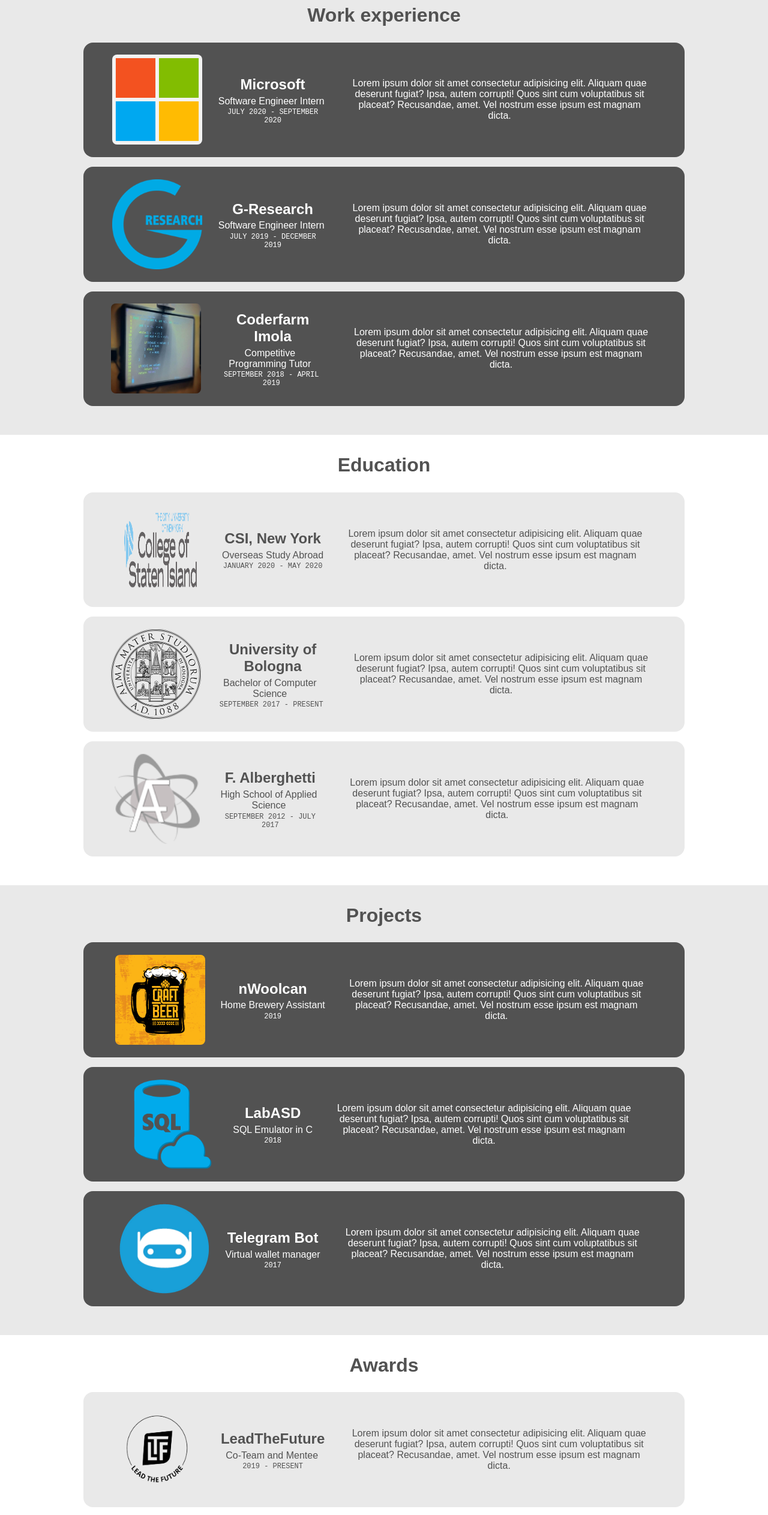
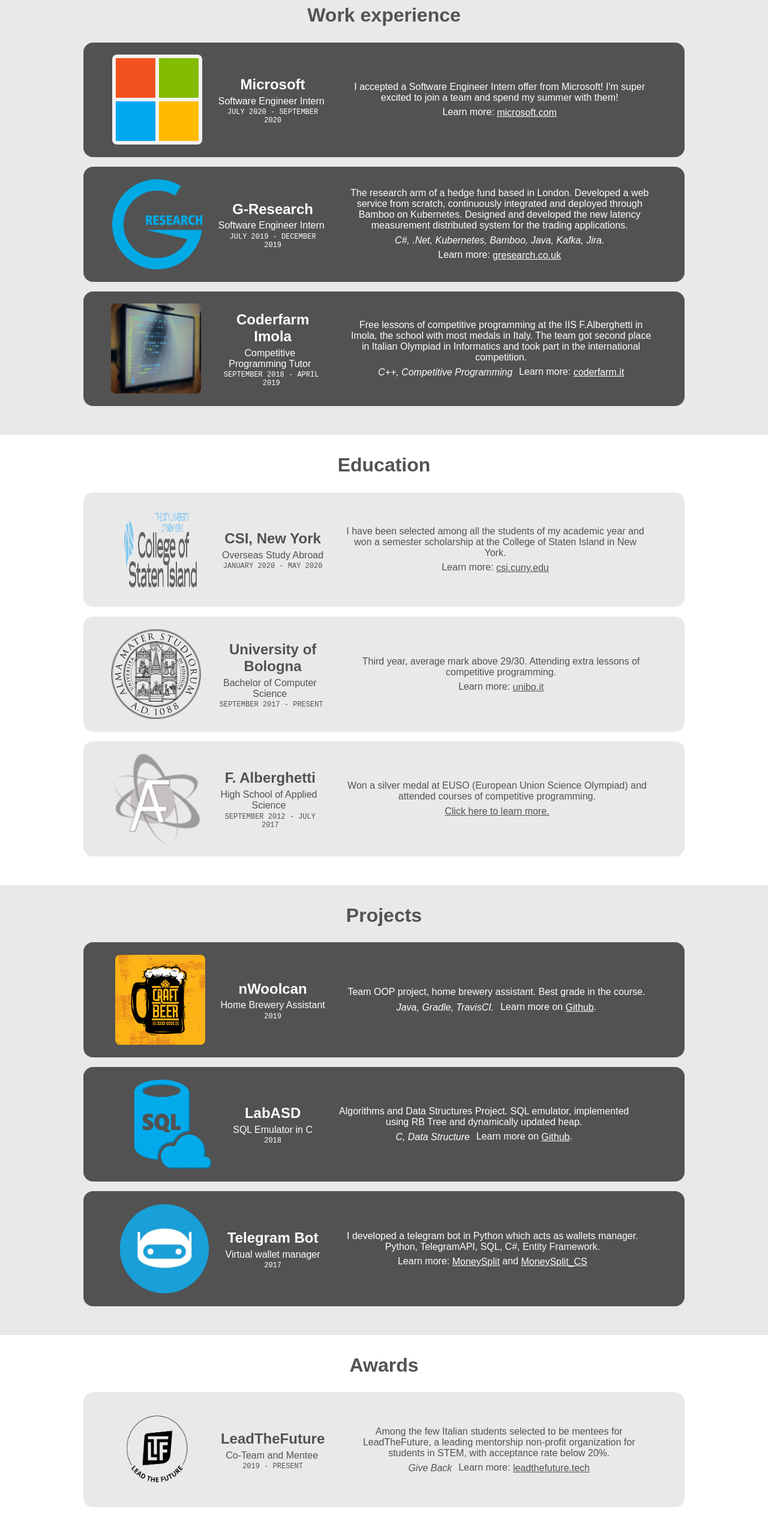
Before and after one commit to samueleceroni/samueleceroni.github.io, a plain HTML site: page details.html in a window 1280 px wide. Shown: the part 220-2746 px from the top of the page at 60% size. Drawn offline with Linux system fonts and the light colour scheme.

Commit message:
fill real info

```diff
--- a/css/common-style.css
+++ b/css/common-style.css
@@ -29,6 +29,9 @@
 
 *, *::before, *::after {
     box-sizing: inherit;
+}
+
+* {
     font-family: sans-serif;
     color: var(--default-text-color);
 }
@@ -37,7 +40,7 @@
     margin:0;
 }
 
-div.topbar {
+div.navbar {
     background-color: var(--header-background-color);
     padding: var(--header-padding);
     text-align: center;
@@ -46,39 +49,39 @@
     justify-content: space-between;
 }
 
-div.topbar * {
+div.navbar * {
     color: var(--header-text-color);
     font-weight: bold;
     vertical-align: middle;
 }
 
-div.topbar div.full-name {
+div.navbar div.full-name {
     font-weight: bold;
     font-size: xx-large;
     padding: var(--header-text-padding);
 }
 
-div.topbar > div.full-name a, div.topbar > nav.topnav a {
+div.navbar > div.full-name a, div.navbar > nav.pages-nav a {
     text-decoration: none;
     padding: var(--header-text-padding);
     border-radius: var(--header-text-border-radius);
 }
 
-div.topbar .topnav a {
+div.navbar .pages-nav a {
     font-size: 20px;
 }
 
-div.topbar > nav.topnav > a:hover, div.topbar > div.full-name > a:hover {
+div.navbar > nav.pages-nav > a:hover, div.navbar > div.full-name > a:hover {
     background-color: var(--header-text-background-color-hover);
     color: var(--header-text-color-hover);
 }
 
-div.topbar .contacts-bar a img {
+div.navbar .contacts-bar a img {
     height: 2.2em;
     margin: 0.2em;
 }
 
-div.topbar .contacts-bar a img:hover {
+div.navbar .contacts-bar a img:hover {
     height: 2.6em;
     margin: 0;
 }
@@ -116,7 +119,7 @@
     background-color: var(--section-even-element-background-color);
 }
 
-section:nth-of-type(even) div.summary-element p, section:nth-of-type(even) div.detail-element p {
+section:nth-of-type(even) div.summary-element p, section:nth-of-type(even) div.detail-element p, section:nth-of-type(even) div.summary-element p *, section:nth-of-type(even) div.detail-element p *  {
     color:var(--section-even-element-text-color);
 }
 
--- a/details.html
+++ b/details.html
@@ -8,11 +8,11 @@
 </head>
 <body>
     <header>
-        <div class="topbar">
+        <div class="navbar">
             <div class="full-name">
                 <a href="index.html">Samuele Ceroni</a>
             </div>
-            <nav class="topnav">
+            <nav class="pages-nav">
                 <a href="details.html#experience">Experience</a>
                 <a href="details.html#education">Education</a>
                 <a href="details.html#projects">Projects</a>
@@ -44,7 +44,8 @@
                             <p class="detail-element-dates">JULY 2020 - SEPTEMBER 2020</p>
                         </div>
                         <div class="detail-element-description">
-                            <p>Lorem ipsum dolor sit amet consectetur adipisicing elit. Aliquam quae deserunt fugiat? Ipsa, autem corrupti! Quos sint cum voluptatibus sit placeat? Recusandae, amet. Vel nostrum esse ipsum est magnam dicta.</p>
+                            <p>I accepted a Software Engineer Intern offer from Microsoft! I'm super excited to join a team and spend my summer with them!</p>
+                            <p>Learn more: <a href="https://www.microsoft.com">microsoft.com</a></p>
                         </div>
                     </div>
                     <div class="detail-element" id="g-research-detail">
@@ -55,7 +56,9 @@
                             <p class="detail-element-dates">JULY 2019 - DECEMBER 2019</p>
                         </div>
                         <div class="detail-element-description">
-                            <p>Lorem ipsum dolor sit amet consectetur adipisicing elit. Aliquam quae deserunt fugiat? Ipsa, autem corrupti! Quos sint cum voluptatibus sit placeat? Recusandae, amet. Vel nostrum esse ipsum est magnam dicta.</p>
+                            <p>The research arm of a hedge fund based in London. Developed a web service from scratch, continuously integrated and deployed through Bamboo on Kubernetes. Designed and developed the new latency measurement distributed system for the trading applications.</p>
+                            <p><i>C#, .Net, Kubernetes, Bamboo, Java, Kafka,  Jira.</i></p>
+                            <p>Learn more: <a href="https://www.gresearch.co.uk">gresearch.co.uk</a></p>
                         </div>
                     </div>
                     <div class="detail-element" id="coderfarm-detail">
@@ -66,7 +69,9 @@
                             <p class="detail-element-dates"> SEPTEMBER 2018 - APRIL 2019</p>
                         </div>
                         <div class="detail-element-description">
-                            <p>Lorem ipsum dolor sit amet consectetur adipisicing elit. Aliquam quae deserunt fugiat? Ipsa, autem corrupti! Quos sint cum voluptatibus sit placeat? Recusandae, amet. Vel nostrum esse ipsum est magnam dicta.</p>
+                            <p>Free lessons of competitive programming at the IIS F.Alberghetti in Imola, the school with most medals in Italy. The team got second place in Italian Olympiad in Informatics and took part in the international competition.</p>
+                            <p><i>C++, Competitive Programming</i></p>
+                            <p>Learn more: <a href="https://www.coderfarm.it">coderfarm.it</a></p>
                         </div>
                     </div>
                 </div>
@@ -84,7 +89,8 @@
                             <p class="detail-element-dates">JANUARY 2020 - MAY 2020</p>
                         </div>
                         <div class="detail-element-description">
-                            <p>Lorem ipsum dolor sit amet consectetur adipisicing elit. Aliquam quae deserunt fugiat? Ipsa, autem corrupti! Quos sint cum voluptatibus sit placeat? Recusandae, amet. Vel nostrum esse ipsum est magnam dicta.</p>
+                            <p>I have been selected among all the students of my academic year and won a semester scholarship at the College of Staten Island in New York.</p>
+                            <p>Learn more: <a href="https://www.csi.cuny.edu">csi.cuny.edu</a></p>
                         </div>
                     </div>
                     <div class="detail-element" id="unibo-detail">
@@ -95,7 +101,8 @@
                             <p class="detail-element-dates">SEPTEMBER 2017 - PRESENT</p>
                         </div>
                         <div class="detail-element-description">
-                            <p>Lorem ipsum dolor sit amet consectetur adipisicing elit. Aliquam quae deserunt fugiat? Ipsa, autem corrupti! Quos sint cum voluptatibus sit placeat? Recusandae, amet. Vel nostrum esse ipsum est magnam dicta.</p>
+                            <p>Third year, average mark above 29/30. Attending extra lessons of competitive programming.</p>
+                            <p>Learn more: <a href="https://www.unibo.it/en">unibo.it</a></p>
                         </div>
                     </div>
                     <div class="detail-element" id="falberghetti-detail">
@@ -106,7 +113,8 @@
                             <p class="detail-element-dates">SEPTEMBER 2012 - JULY 2017</p>
                         </div>
                         <div class="detail-element-description">
-                            <p>Lorem ipsum dolor sit amet consectetur adipisicing elit. Aliquam quae deserunt fugiat? Ipsa, autem corrupti! Quos sint cum voluptatibus sit placeat? Recusandae, amet. Vel nostrum esse ipsum est magnam dicta.</p>
+                            <p>Won a silver medal at EUSO (European Union Science Olympiad) and attended courses of competitive programming.</p>
+                            <p><a href="#euso-detail">Click here to learn more.</a></p>
                         </div>
                     </div>
                 </div>
@@ -124,7 +132,9 @@
                             <p class="detail-element-dates">2019</p>
                         </div>
                         <div class="detail-element-description">
-                            <p>Lorem ipsum dolor sit amet consectetur adipisicing elit. Aliquam quae deserunt fugiat? Ipsa, autem corrupti! Quos sint cum voluptatibus sit placeat? Recusandae, amet. Vel nostrum esse ipsum est magnam dicta.</p>
+                            <p>Team OOP project, home brewery assistant. Best grade in the course.</p>
+                            <p><i>Java, Gradle, TravisCI.</i></p>
+                            <p>Learn more on <a href="https://www.github.com/zeegomo/nwoolcan">Github</a>.</p>
                         </div>
                     </div>
                     <div class="detail-element" id="labasd-detail">
@@ -135,7 +145,9 @@
                             <p class="detail-element-dates">2018</p>
                         </div>
                         <div class="detail-element-description">
-                            <p>Lorem ipsum dolor sit amet consectetur adipisicing elit. Aliquam quae deserunt fugiat? Ipsa, autem corrupti! Quos sint cum voluptatibus sit placeat? Recusandae, amet. Vel nostrum esse ipsum est magnam dicta.</p>
+                            <p>Algorithms and Data Structures Project. SQL emulator, implemented using RB Tree and dynamically updated heap.</p>
+                            <p><i>C, Data Structure</i></p>
+                            <p>Learn more on <a href="https://www.github.com/samueleceroni/labasd">Github</a>.</p>
                         </div>
                     </div>
                     <div class="detail-element" id="telegram-bot-detail">
@@ -146,7 +158,8 @@
                             <p class="detail-element-dates">2017</p>
                         </div>
                         <div class="detail-element-description">
-                            <p>Lorem ipsum dolor sit amet consectetur adipisicing elit. Aliquam quae deserunt fugiat? Ipsa, autem corrupti! Quos sint cum voluptatibus sit placeat? Recusandae, amet. Vel nostrum esse ipsum est magnam dicta.</p>
+                            <p>I developed a telegram bot in Python which acts as wallets manager. Python, TelegramAPI, SQL, C#, Entity Framework.</p>
+                            <p>Learn more: <a href="https://www.github.com/samueleceroni/moneySplit">MoneySplit</a> and <a href="https://www.github.com/samueleceroni/moneySplit_cs">MoneySplit_CS</a></p>
                         </div>
                     </div>
                 </div>
@@ -164,7 +177,9 @@
                             <p class="detail-element-dates">2019 - PRESENT</p>
                         </div>
                         <div class="detail-element-description">
-                            <p>Lorem ipsum dolor sit amet consectetur adipisicing elit. Aliquam quae deserunt fugiat? Ipsa, autem corrupti! Quos sint cum voluptatibus sit placeat? Recusandae, amet. Vel nostrum esse ipsum est magnam dicta.</p>
+                            <p>Among the few Italian students selected to be mentees for LeadTheFuture, a leading mentorship non-profit organization for students in STEM, with acceptance rate below 20%.</p>
+                            <p><i>Give Back</i></p>
+                            <p>Learn more: <a href="http://www.leadthefuture.tech">leadthefuture.tech</a></p>
                         </div>
                     </div>
                     <div class="detail-element" id="icpc-workshop-detail">
@@ -175,18 +190,21 @@
                             <p class="detail-element-dates">MARCH 2019</p>
                         </div>
                         <div class="detail-element-description">
-                            <p>Lorem ipsum dolor sit amet consectetur adipisicing elit. Aliquam quae deserunt fugiat? Ipsa, autem corrupti! Quos sint cum voluptatibus sit placeat? Recusandae, amet. Vel nostrum esse ipsum est magnam dicta.</p>
+                            <p>Attended the workshop in Moscow where best teams from all over the world prepare for the ICPC World Finals. Topics: DP optimization, persistent data structure, randomic algorithms. I took part in the Moscode coding competition with my team.</p>
+                            <p><i>C++, Competitive Programming, Algorithms, Data Structure</i></p>
+                            <p>Learn more on <a href="https://it-edu.com/en/acm-menu/about-workshops/spring-training-2019">it-edu.com/en</a>.</p>
                         </div>
                     </div>
                     <div class="detail-element" id="euso-detail">
                         <img src="image/euso_logo.png" alt="euso_logo">
                         <div class="detail-element-head">
                             <p class="detail-element-title">EU Science Olympiad</p>
-                            <p class="detail-element-detail">Silver Medal</p>
+                            <p class="detail-element-detail">Silver National Medal</p>
                             <p class="detail-element-dates">2015</p>
                         </div>
                         <div class="detail-element-description">
-                            <p>Lorem ipsum dolor sit amet consectetur adipisicing elit. Aliquam quae deserunt fugiat? Ipsa, autem corrupti! Quos sint cum voluptatibus sit placeat? Recusandae, amet. Vel nostrum esse ipsum est magnam dicta.</p>
+                            <p>Silver medal in a competition with the best 12 teams in Italy. I was also admitted in the Italian register of excellencies Italian Olympic Game of Experimental Science.</p>
+                            <p> Learn more: <a href="https://www.euso.it">euso.it</a> and <a href="https://www.miur.gov.it">miur.gov.it</a>.</p>
                         </div>
                     </div>
                 </div>
@@ -194,11 +212,11 @@
         </section>
     </main>
     <footer>
-        <div class="topbar">
+        <div class="navbar">
             <div class="full-name">
                 <a href="index.html">Samuele Ceroni</a>
             </div>
-            <nav class="topnav">
+            <nav class="pages-nav">
                 <a href="details.html#experience">Experience</a>
                 <a href="details.html#education">Education</a>
                 <a href="details.html#projects">Projects</a>
```
Also changed, not shown: index.html (+4 -4 lines), work-with-me.html (+4 -4 lines).
